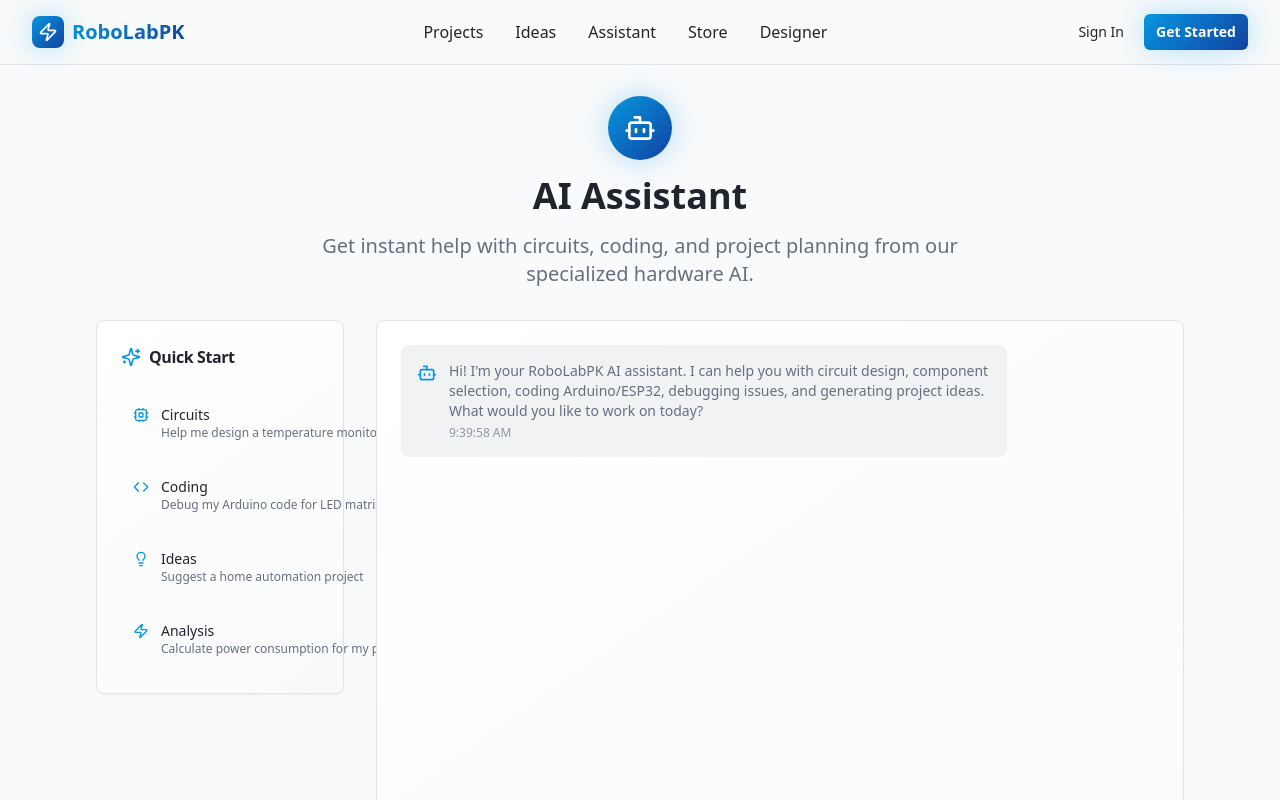
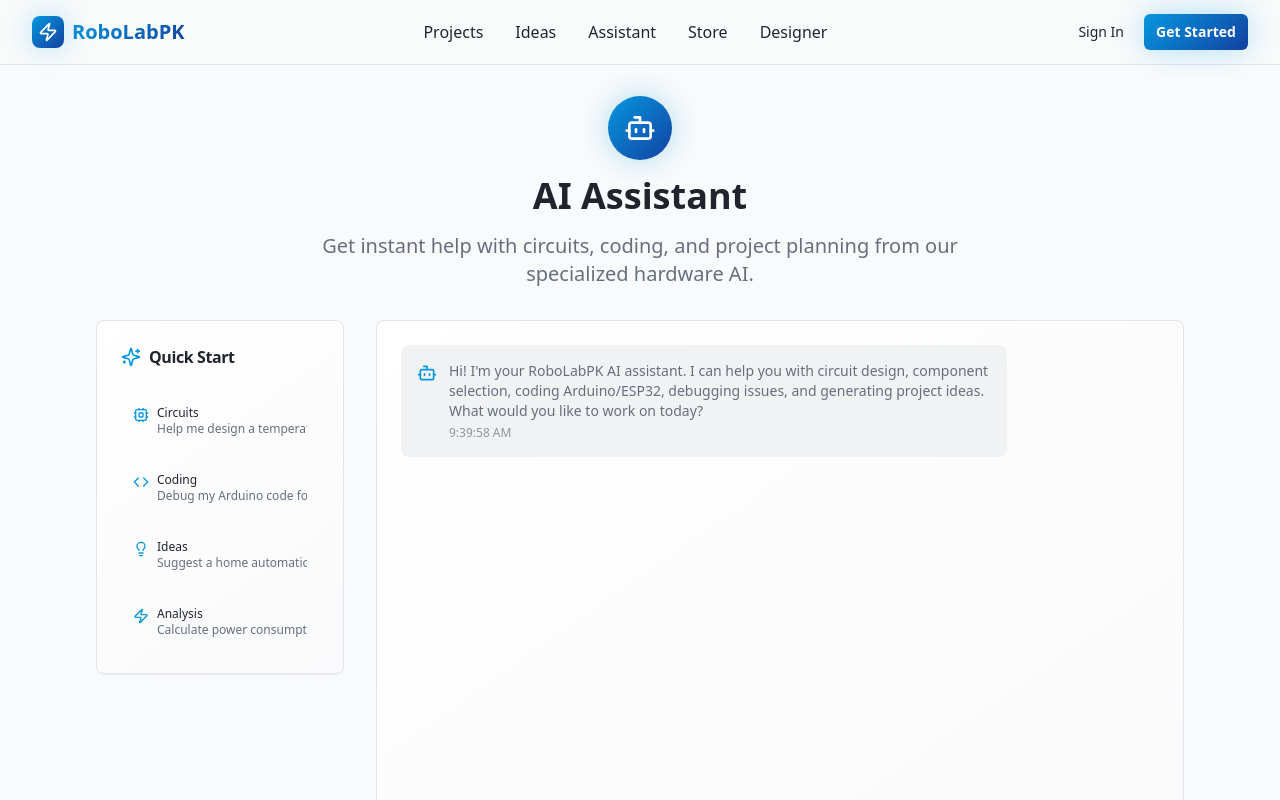
Before and after one commit to AliArfa852/RoboLab, a React (Vite) app: page /assistant in a window 1280 px wide. Shown: the top 800 px of the page. Built offline with nearby package versions, Linux system fonts and the light colour scheme.

Commit message:
Fix Quickstart overflow
Fix content overflow in the Quickstart section on the Assistant page.

```diff
--- a/src/pages/Assistant.tsx
+++ b/src/pages/Assistant.tsx
@@ -91,14 +91,14 @@ const Assistant = () => {
                     <Button
                       key={index}
                       variant="ghost"
-                      className="w-full justify-start text-left h-auto p-3 hover:bg-primary/10"
+                      className="w-full justify-start text-left h-auto p-2 sm:p-3 hover:bg-primary/10 min-h-0"
                       onClick={() => handleQuickPrompt(prompt.text)}
                     >
-                      <div className="flex items-start space-x-2 sm:space-x-3">
-                        <prompt.icon className="w-4 h-4 sm:w-5 sm:h-5 text-primary mt-0.5 flex-shrink-0" />
-                        <div className="min-w-0 flex-1">
-                          <div className="text-xs sm:text-sm font-medium">{prompt.category}</div>
-                          <div className="text-xs text-muted-foreground break-words overflow-wrap-anywhere">{prompt.text}</div>
+                      <div className="flex items-start space-x-2 w-full">
+                        <prompt.icon className="w-4 h-4 text-primary mt-0.5 flex-shrink-0" />
+                        <div className="min-w-0 flex-1 overflow-hidden">
+                          <div className="text-xs font-medium truncate">{prompt.category}</div>
+                          <div className="text-xs text-muted-foreground break-words hyphens-auto leading-tight">{prompt.text}</div>
                         </div>
                       </div>
                     </Button>
```
